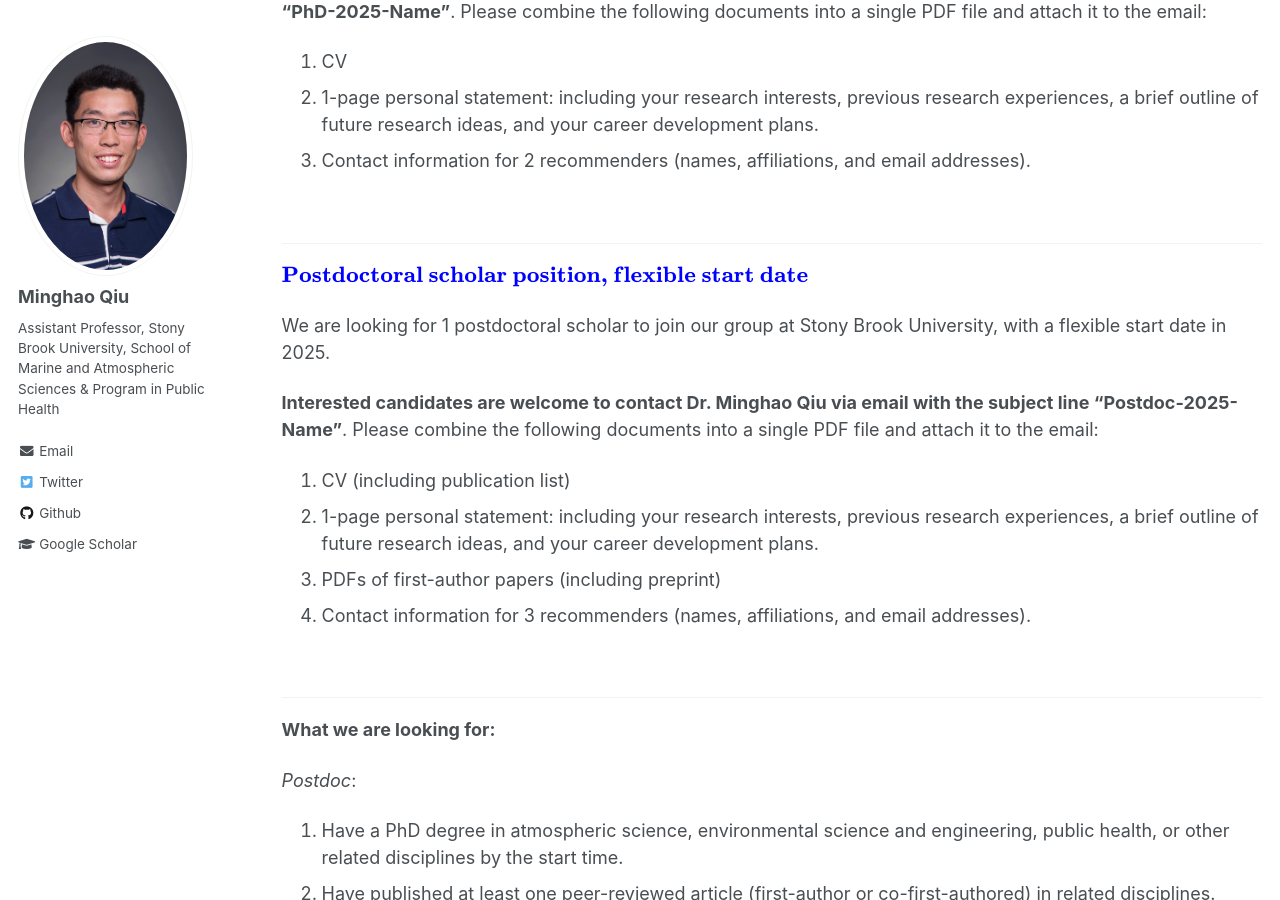
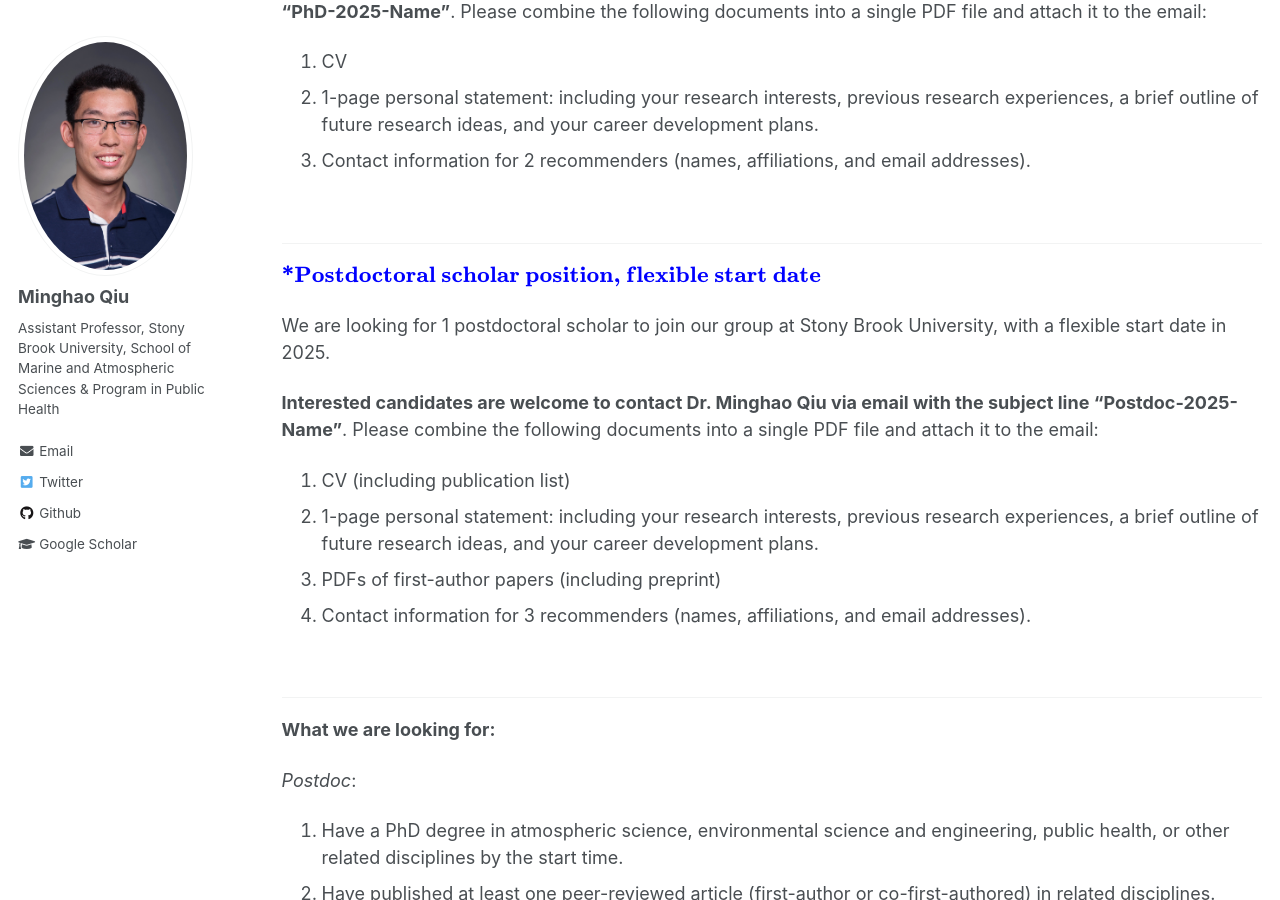
Before and after one commit to mhqiu/mhqiu.github.io, a Jekyll site: the page built from _pages/opportunity.md, in a window 1280 px wide and 900 px high, scrolled down 367 px. Built offline with Jekyll 4.4.1, drawn with Linux system fonts in a browser that asks for light colours; formulas are drawn with MathJax 3.

Commit message:
Update opportunity.md

```diff
--- a/_pages/opportunity.md
+++ b/_pages/opportunity.md
@@ -22,7 +22,7 @@ Candidates should apply through the [PhD program in Marine, Atmospheric, and Sus
 &nbsp;&nbsp;&nbsp;&nbsp;&nbsp;
 
 ----------------------------------------------------------
-$${\color{blue}{\textbf{Postdoctoral scholar position, flexible start date}}}$$
+$${\color{blue}{\textbf{*Postdoctoral scholar position, flexible start date}}}$$
 &nbsp;&nbsp;
 
 We are looking for 1 postdoctoral scholar to join our group at Stony Brook University, with a flexible start date in 2025.
```
